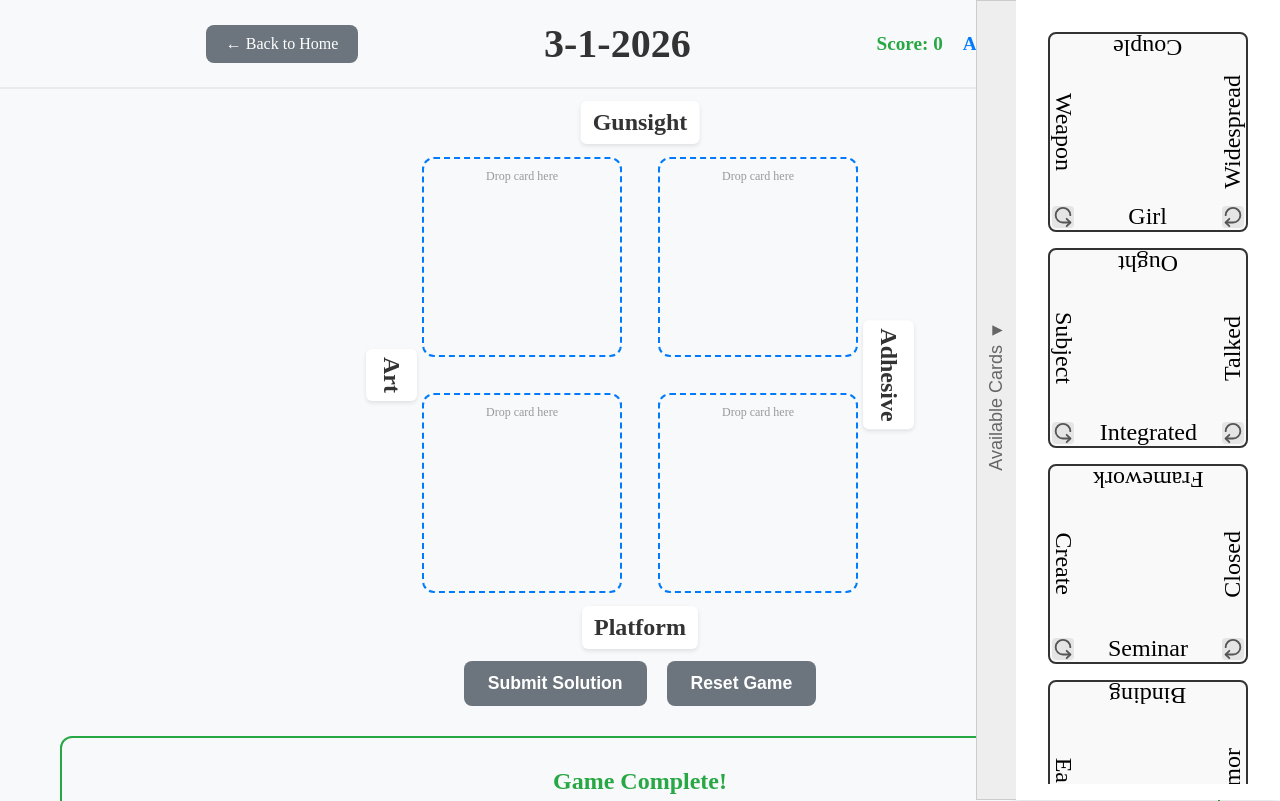
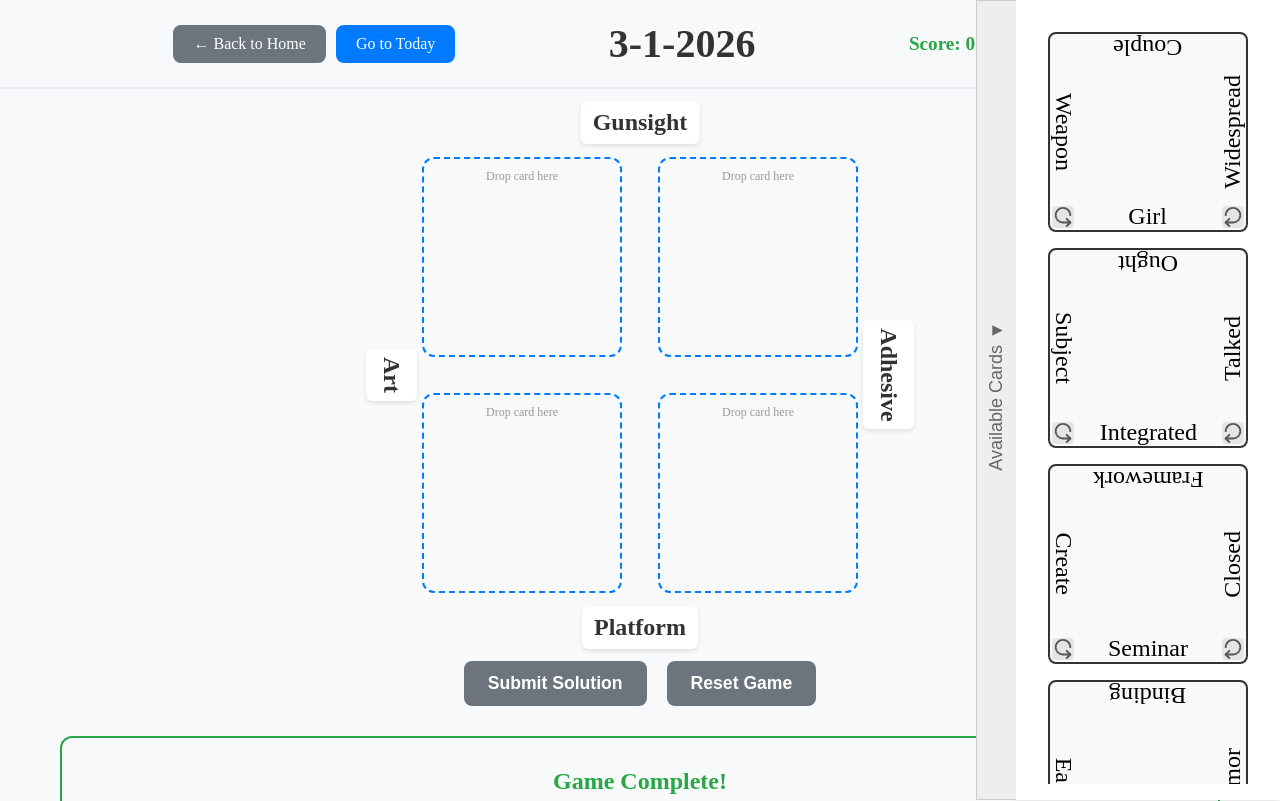
Before and after one commit to joelatwo/solo-clover, a Next.js app: page /puzzle/3-1-2026 in a window 1280 px wide. Shown: the top 801 px of the page. Built offline with nearby package versions, Linux system fonts and the light colour scheme.

Commit message:
Add button to go to current day

```diff
--- a/src/components/WordPuzzleGame.module.css
+++ b/src/components/WordPuzzleGame.module.css
@@ -14,6 +14,12 @@
   border-bottom: 2px solid #e9ecef;
 }
 
+.buttonGroup {
+  display: flex;
+  gap: 10px;
+  align-items: center;
+}
+
 .backButton {
   display: inline-flex;
   align-items: center;
@@ -24,6 +30,28 @@
   border-radius: 8px;
   font-weight: 500;
   transition: all 0.2s ease;
+}
+
+.backButton:hover {
+  background: #545b62;
+  transform: translateY(-1px);
+}
+
+.todayButton {
+  display: inline-flex;
+  align-items: center;
+  padding: 10px 20px;
+  background: #007bff;
+  color: white;
+  text-decoration: none;
+  border-radius: 8px;
+  font-weight: 500;
+  transition: all 0.2s ease;
+}
+
+.todayButton:hover {
+  background: #0056b3;
+  transform: translateY(-1px);
 }
 
 .header h1 {
--- a/src/components/WordPuzzleGame.tsx
+++ b/src/components/WordPuzzleGame.tsx
@@ -110,12 +110,26 @@ export default function WordPuzzleGame({ initialPuzzle }: Props) {
     }
   }, []);
 
+  const getCurrentDateKey = () => {
+    const today = new Date();
+    return `${today.getMonth() + 1}-${today.getDate()}-${today.getFullYear()}`;
+  };
+
+  const isToday = getCurrentDateKey() === initialPuzzle.id;
+
   return (
     <>
       <div className={styles.header}>
-        <Link href="/" className={styles.backButton}>
-          ← Back to Home
-        </Link>
+        <div className={styles.buttonGroup}>
+          <Link href="/" className={styles.backButton}>
+            ← Back to Home
+          </Link>
+          {!isToday && (
+            <Link href={`/puzzle/${getCurrentDateKey()}`} className={styles.todayButton}>
+              Go to Today
+            </Link>
+          )}
+        </div>
         <h1>{getDateKey(new Date(initialPuzzle.id))}</h1>
         <div className={styles.scoreInfo}>
           <div className={styles.score}>Score: {score}</div>
```
